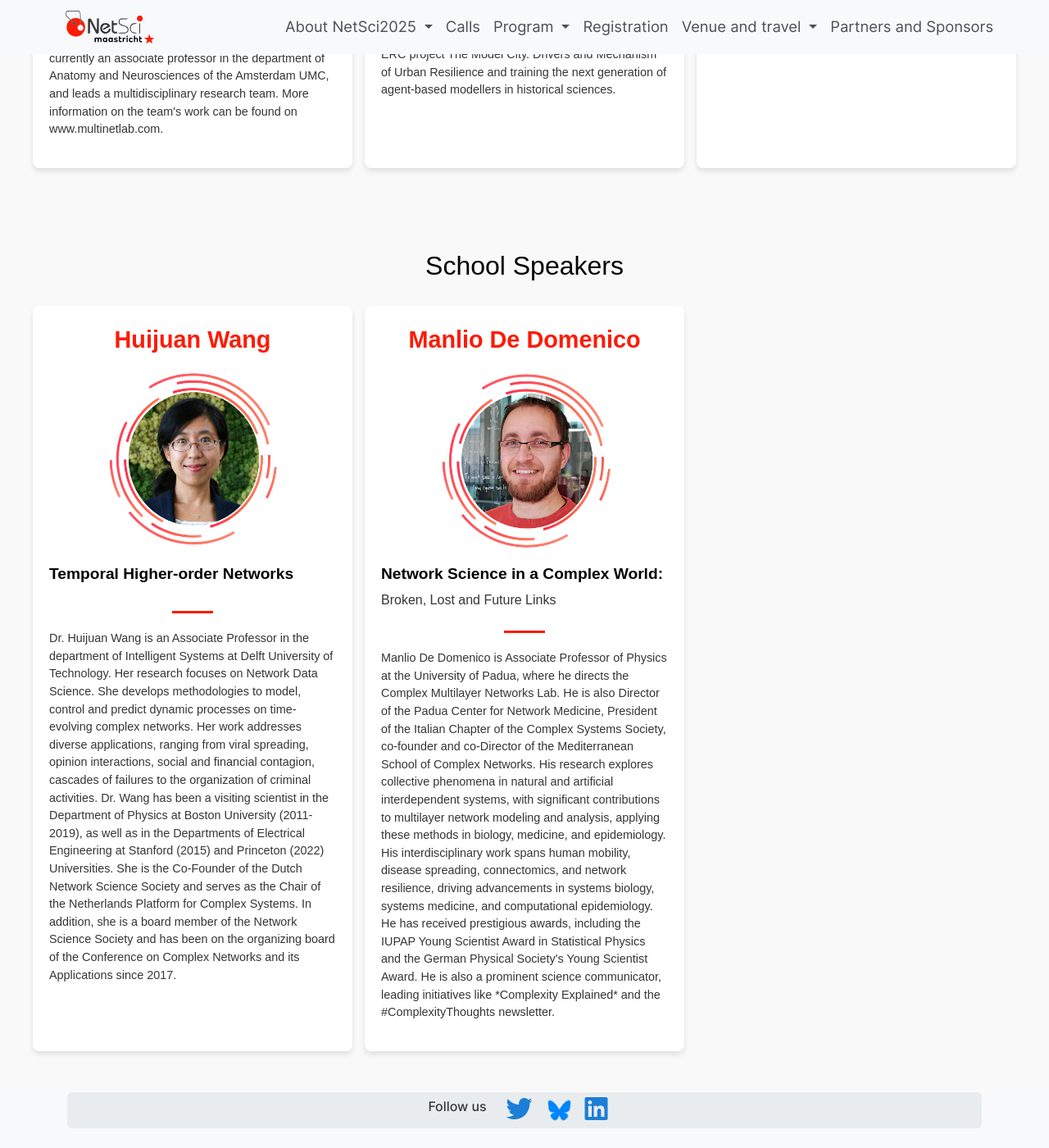
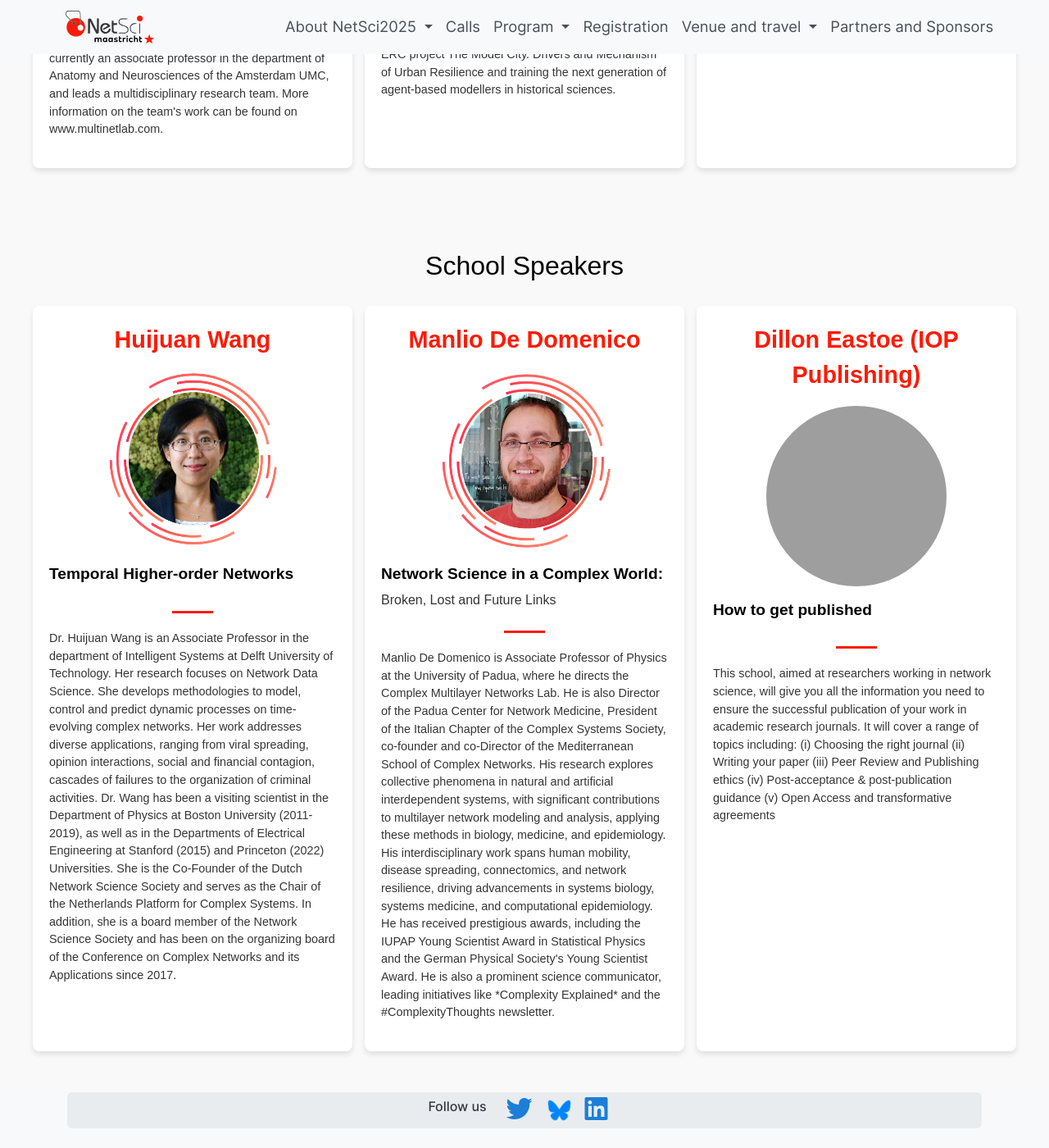
Before and after one commit to NetSci2025/netsci2025.github.io, a Jekyll site: the page built from speakers.md, in a window 1280 px wide and 1400 px high, scrolled down 1793 px. Shown: the whole window at 82% size. Built offline with Jekyll 4.4.1, drawn with Linux system fonts in a browser that asks for light colours.

Commit message:
add speaker iop

```diff
--- a/_data/speakers.yml
+++ b/_data/speakers.yml
@@ -117,3 +117,14 @@ school:
       including the IUPAP Young Scientist Award in Statistical Physics and the German Physical Society's Young Scientist Award.
       He is also a prominent science communicator, leading initiatives like *Complexity Explained* and the #ComplexityThoughts newsletter.
     image: /assets/images/speakers/manlio_de_domenico.PNG
+
+  - name: "Dillon Eastoe (IOP Publishing)"
+    title: "How to get published"
+    subtitle: ""
+    affiliation: "IOP Publishing"
+    description: >
+      This school, aimed at researchers working in network science, will give you all the information you need to ensure the successful publication
+      of your work in academic research journals. It will cover a range of topics including: (i) Choosing the right journal
+      (ii) Writing your paper (iii) Peer Review and Publishing ethics (iv) Post-acceptance & post-publication guidance
+      (v) Open Access and transformative agreements
+    image: /assets/images/speakers/Dillon_Eastoe_ioppublishing.jpg
```
Also changed, not shown: 1 other file.
